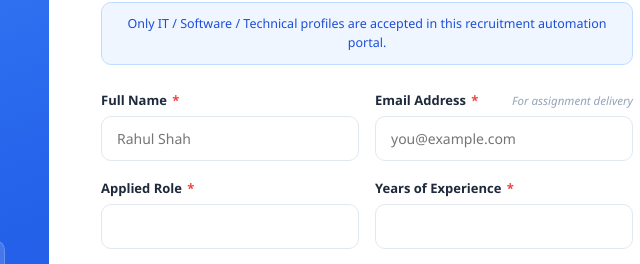
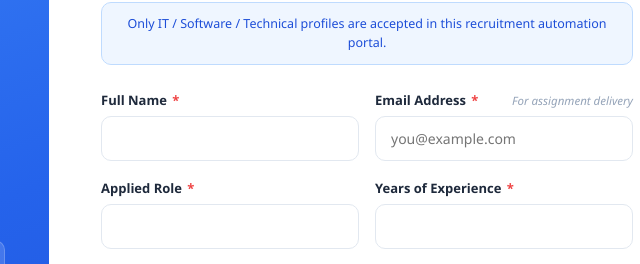
Before and after one commit to JenilGadhiya25/sensussoft-ai-hiring-automation, a website: page demo-form/demo-form.html in a window 1280 px wide. Shown: the part 157-421 px from the top of the page, 485-1125 px from the left. Drawn offline with Linux system fonts and the light colour scheme.

Commit message:
feat: update demo-form UI design

```diff
--- a/demo-form/demo-form.html
+++ b/demo-form/demo-form.html
@@ -364,7 +364,7 @@ input.valid ~ .tick { display: block; }
             <label for="fullName">Full Name <span class="req">*</span></label>
           </div>
           <div class="inp-wrap">
-            <input id="fullName" type="text" placeholder="Rahul Shah" required />
+            <input id="fullName" type="text"  required />
             <span class="tick">✓</span>
           </div>
         </div>
```
